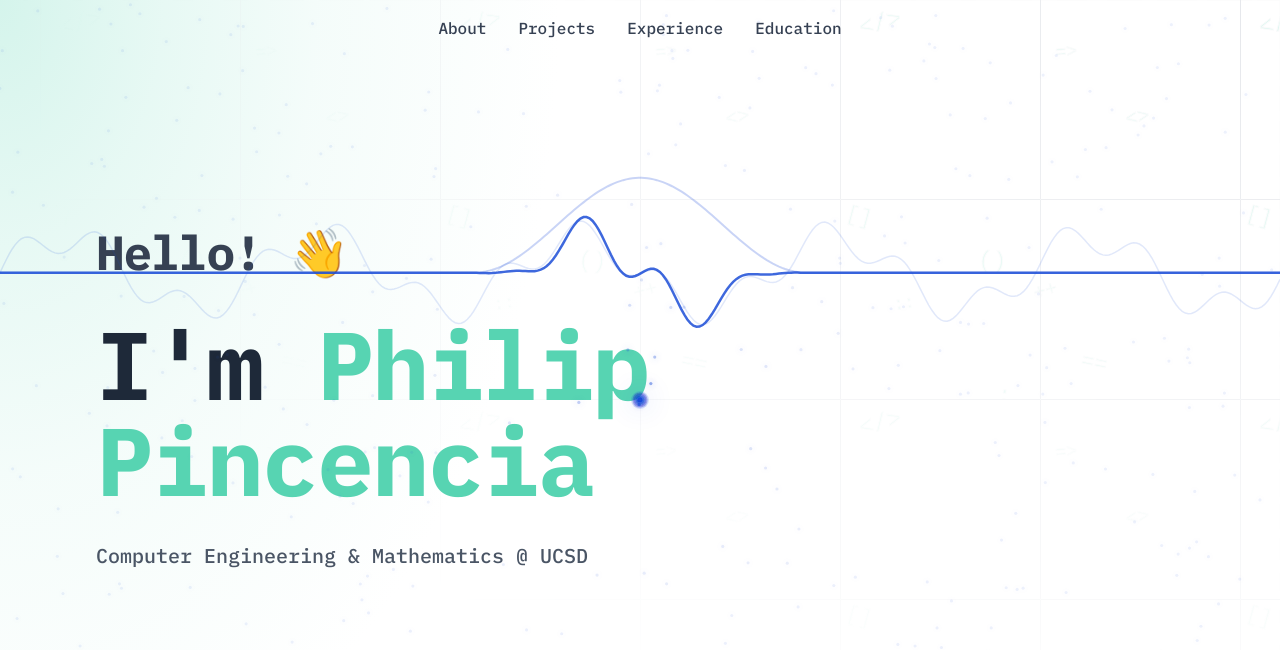
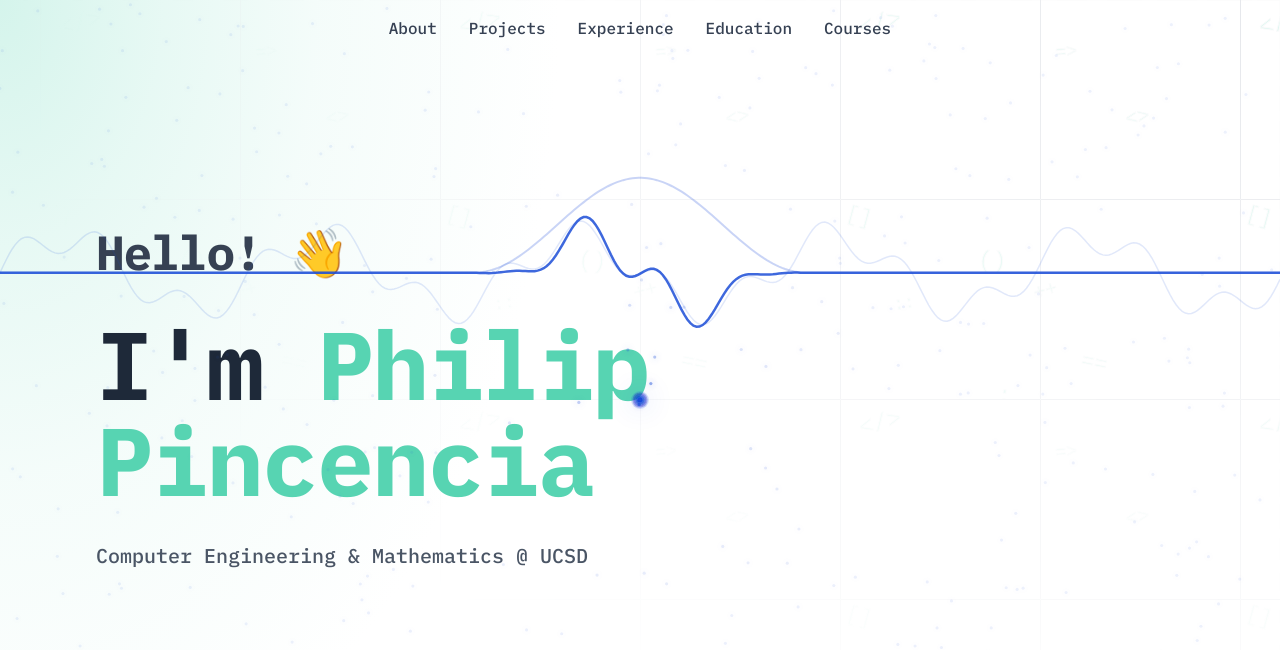
Before and after one commit to 1618lip/1618lip.github.io, an Astro site: page / in a window 1280 px wide. Shown: the top 650 px of the page. Built offline with nearby package versions, Linux system fonts and the light colour scheme; Astro itself is replaced by a stand-in of ours.

Commit message:
Add courses section to Header component

```diff
--- a/src/components/Header.astro
+++ b/src/components/Header.astro
@@ -4,6 +4,14 @@ import { siteConfig } from "../config";
 const hasProjects = siteConfig.projects && siteConfig.projects.length > 0;
 const hasExperience = siteConfig.experience && siteConfig.experience.length > 0;
 const hasEducation = siteConfig.education && siteConfig.education.length > 0;
+
+const hasCourses =
+  siteConfig.courses &&
+  (
+    (siteConfig.courses.ece && siteConfig.courses.ece.length > 0) ||
+    (siteConfig.courses.cse && siteConfig.courses.cse.length > 0) ||
+    (siteConfig.courses.math && siteConfig.courses.math.length > 0)
+  );
 ---
 
 <header
@@ -20,6 +28,7 @@ const hasEducation = siteConfig.education && siteConfig.education.length > 0;
           About
         </a>
       </li>
+
       {
         hasProjects && (
           <li>
@@ -32,6 +41,7 @@ const hasEducation = siteConfig.education && siteConfig.education.length > 0;
           </li>
         )
       }
+
       {
         hasExperience && (
           <li>
@@ -44,6 +54,7 @@ const hasEducation = siteConfig.education && siteConfig.education.length > 0;
           </li>
         )
       }
+
       {
         hasEducation && (
           <li>
@@ -52,6 +63,19 @@ const hasEducation = siteConfig.education && siteConfig.education.length > 0;
               class="text-gray-700 hover:text-black transition-colors font-medium"
             >
               Education
+            </a>
+          </li>
+        )
+      }
+
+      {
+        hasCourses && (
+          <li>
+            <a
+              href="#courses"
+              class="text-gray-700 hover:text-black transition-colors font-medium"
+            >
+              Courses
             </a>
           </li>
         )
```
